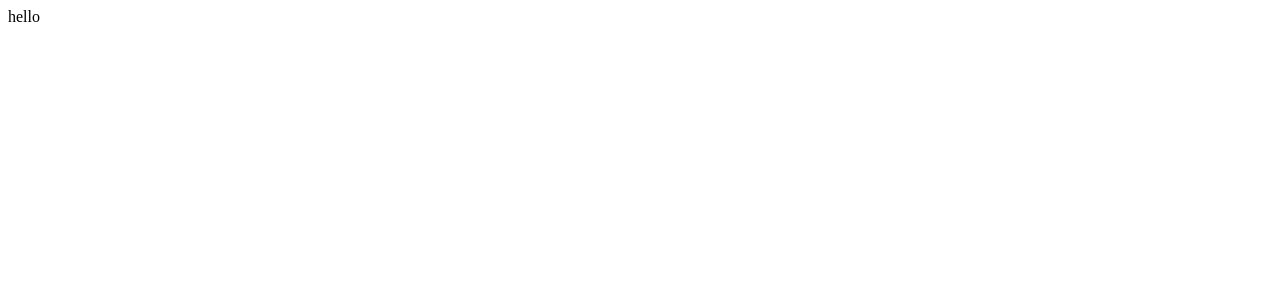
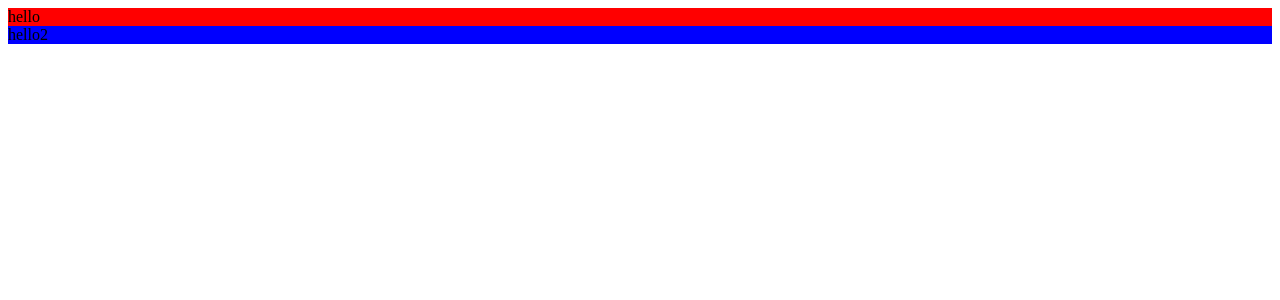
Before and after one commit to wesleyvicentee/ReactTMDB, a React (Vite) app: page / in a window 1280 px wide. Shown: the top 300 px of the page. Built offline with nearby package versions, Linux system fonts and the light colour scheme.

Commit message:
config sass

```diff
--- a/package.json
+++ b/package.json
@@ -23,6 +23,7 @@
     "eslint-plugin-react": "^7.32.2",
     "eslint-plugin-react-hooks": "^4.6.0",
     "eslint-plugin-react-refresh": "^0.4.1",
+    "sass": "^1.63.6",
     "vite": "^4.4.0"
   }
 }
--- a/src/components/App.jsx
+++ b/src/components/App.jsx
@@ -1,7 +1,12 @@
+import '../styles/index.scss'
+
 function App() {
 
   return (
-    <div>hello</div>
+    <div>
+      hello
+      <div className="oi">hello2</div>
+    </div>
   )
 }
 
--- /dev/null
+++ b/src/styles/index.scss
@@ -0,0 +1,5 @@
+div {
+    background-color :red;
+
+    .oi { background-color: blue }
+}
```
Also changed, not shown: 1 other file (tests, documents, lock files or other folders).
